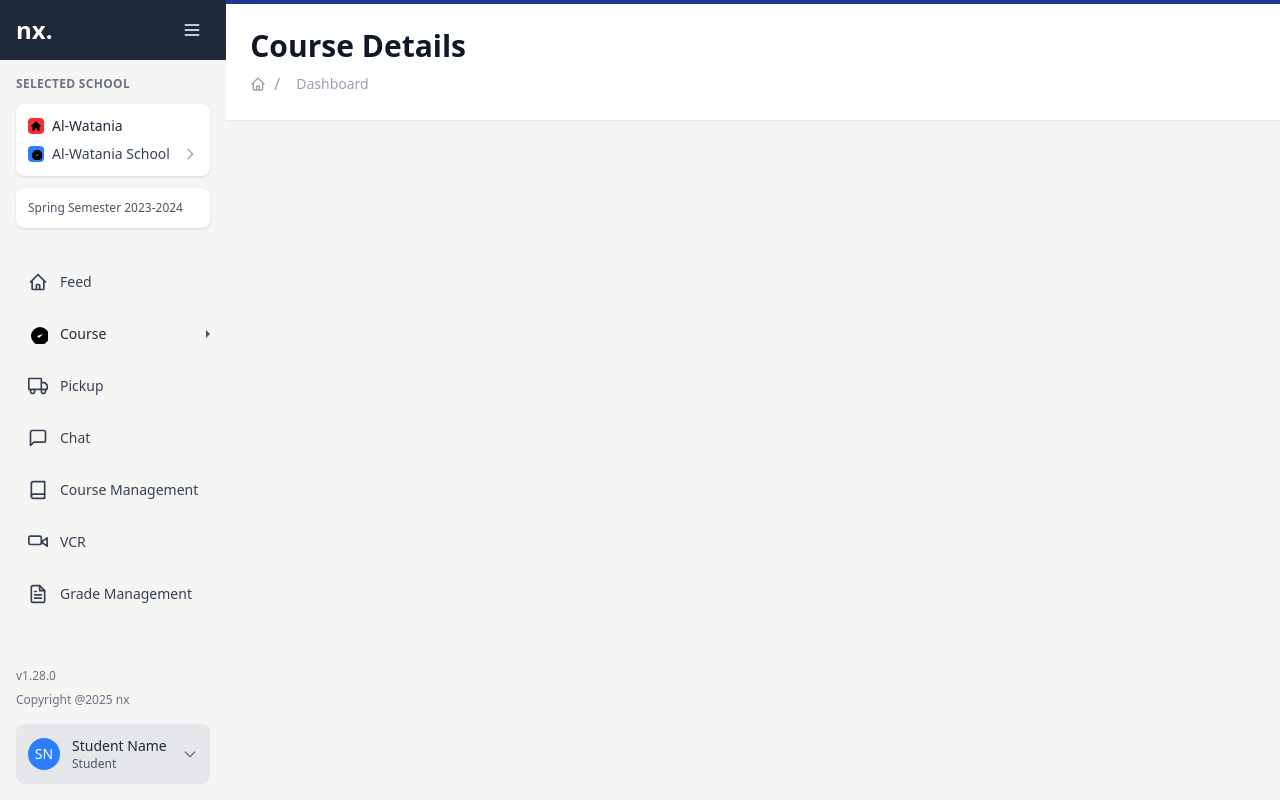
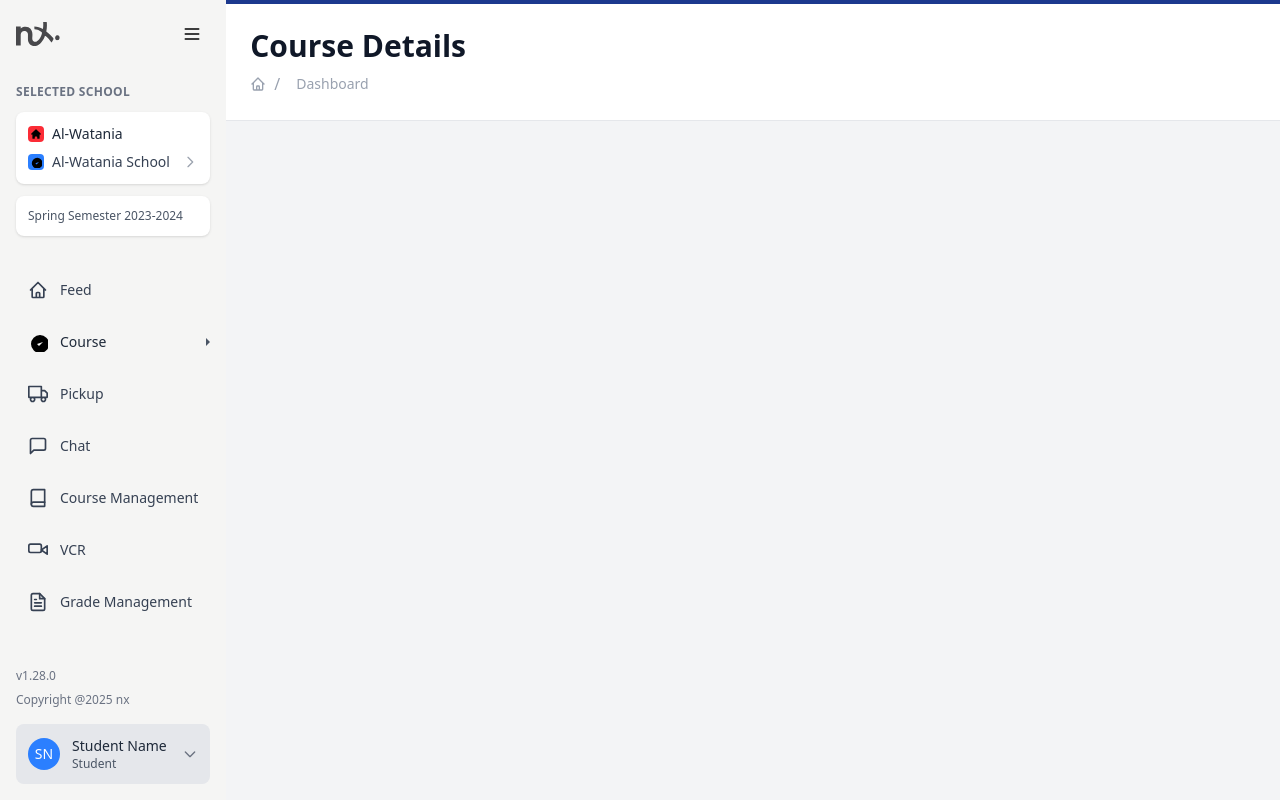
Before and after one commit to prachi316/nx-learner, an Angular app: page / in a window 1280 px wide. Built offline with nearby package versions, Linux system fonts and the light colour scheme.

Commit message:
Add company logo icon and update side navigation header

```diff
--- a/src/app/common/components/side-nav/side-nav.component.html
+++ b/src/app/common/components/side-nav/side-nav.component.html
@@ -5,20 +5,16 @@
   [class.w-16]="isCollapsed"
 >
   <!-- Header Section -->
-  <div class="bg-gray-800 px-4 py-3">
+  <div class="bg-surface-page px-4 py-3">
     <div class="flex items-center justify-between">
-      <div class="text-2xl font-bold text-white" [class.hidden]="isCollapsed">nx.</div>
+      <div [class.hidden]="isCollapsed">
+        <app-icon theIcon="company-logo" width="44" height="44" color="white"></app-icon>
+      </div>
       <button
         class="p-2 hover:bg-gray-700 rounded-lg transition-colors"
         (click)="onToggleCollapse()"
       >
-        <app-icon
-          theIcon="menu"
-          width="20"
-          height="20"
-          color="white"
-          class="w-5 h-5 text-white"
-        ></app-icon>
+        <app-icon theIcon="menu" width="20" height="20" color="black"></app-icon>
       </button>
     </div>
   </div>
```
Also changed, not shown: src/index.html (+12 -0 lines).
